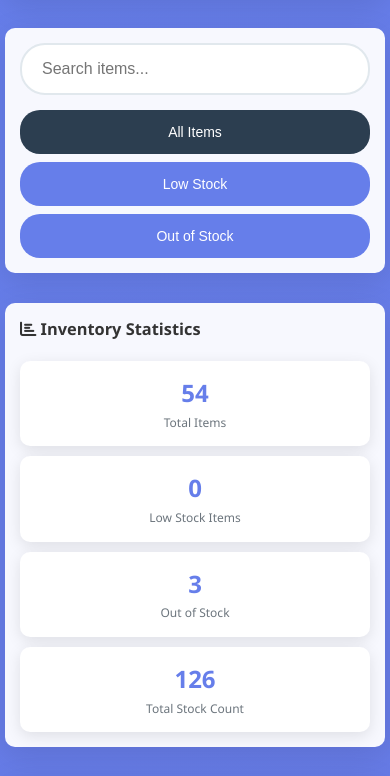
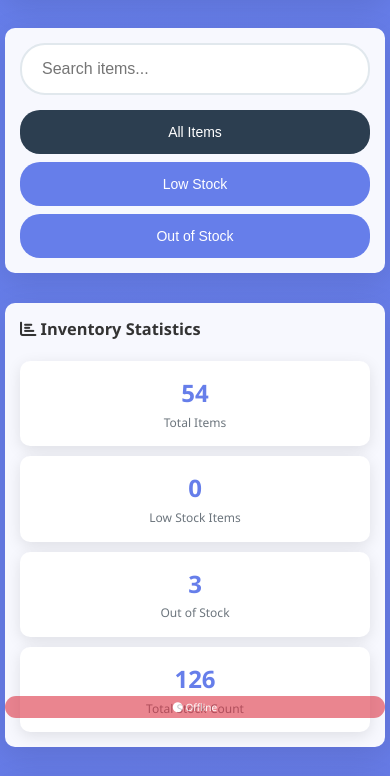
Before and after one commit to TWSOLLTD/Van.TWSOL.co.uk, a plain HTML site: page index.html in a window 390 px wide. Shown: the part 121-897 px from the top of the page. Drawn offline with Linux system fonts and the light colour scheme; no server answers.

Commit message:
mobile changes

```diff
--- a/index.html
+++ b/index.html
@@ -837,11 +837,14 @@
             }
 
             .sync-status {
-                top: 10px;
+                top: auto;
+                bottom: 10px;
                 left: 10px;
                 right: 10px;
                 text-align: center;
                 font-size: 11px;
+                opacity: 0.8;
+                z-index: 999;
             }
 
             /* Modal improvements for mobile */
@@ -959,6 +962,16 @@
                 width: 98%;
                 padding: 15px;
                 margin: 10px auto;
+            }
+
+            /* Make sync status even more subtle on very small screens */
+            .sync-status {
+                bottom: 5px;
+                left: 5px;
+                right: 5px;
+                font-size: 10px;
+                opacity: 0.6;
+                padding: 4px 8px;
             }
         }
     </style>
```
